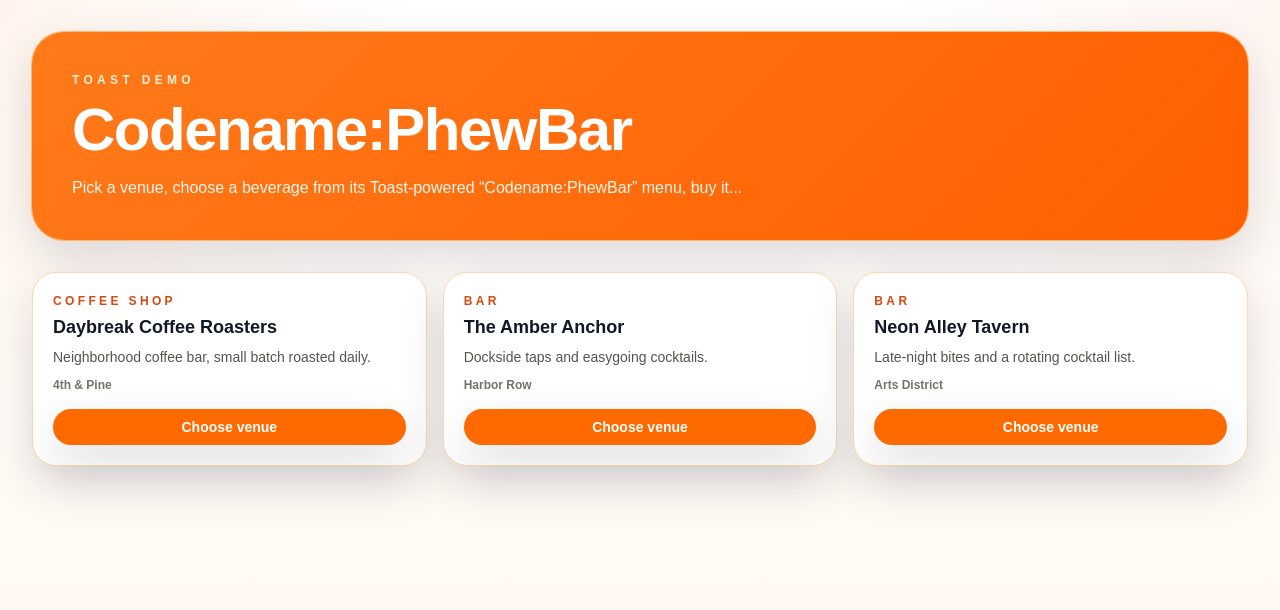
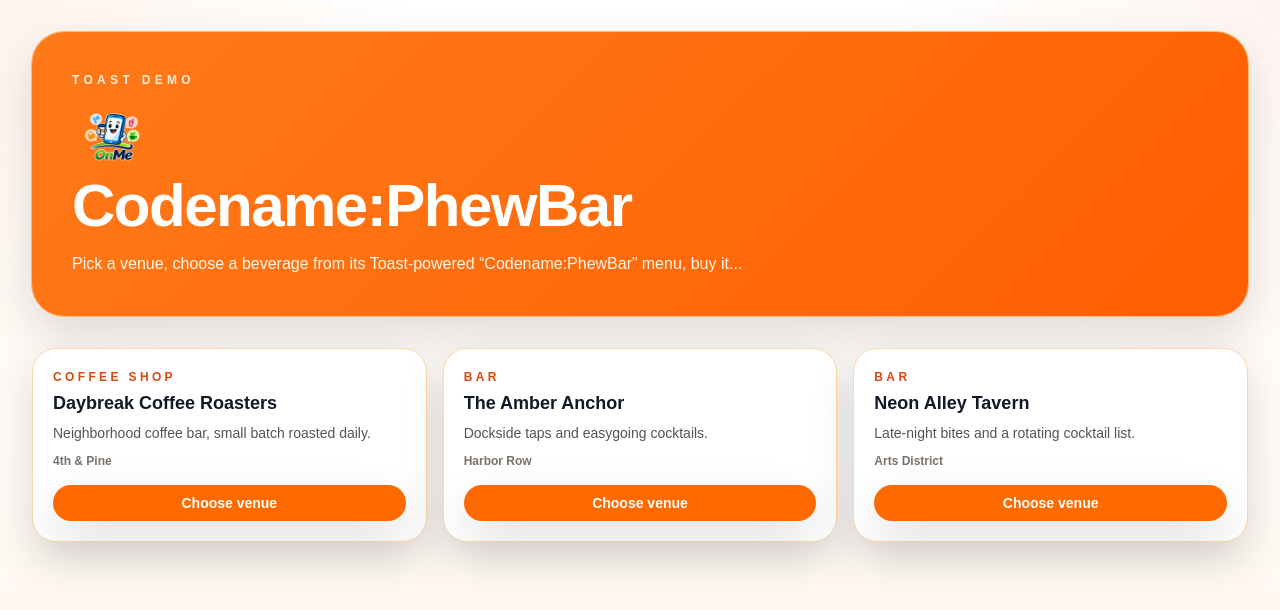
Before and after one commit to ifyouhadanegg/Toaster, a Next.js app: page / in a window 1280 px wide. Shown: the top 610 px of the page. Built offline with nearby package versions, Linux system fonts and the light colour scheme.

Commit message:
Add On Me logo to brand surfaces

```diff
--- a/app/page.tsx
+++ b/app/page.tsx
@@ -1,5 +1,6 @@
 "use client";
 
+import Image from 'next/image';
 import { useEffect, useState } from 'react';
 import { VenueList } from '@/components/venue/VenueList';
 import { MenuGroups } from '@/components/menu/MenuGroups';
@@ -144,6 +145,7 @@
     <main className="mx-auto min-h-screen max-w-7xl px-4 py-8 sm:px-6 lg:px-8">
       <div className="overflow-hidden rounded-[2rem] bg-[linear-gradient(135deg,#ff7a1a_0%,#ff5f00_100%)] px-6 py-8 text-white shadow-panel ring-1 ring-orange-300 sm:px-10 sm:py-10">
         <p className="text-xs font-bold uppercase tracking-[0.36em] text-orange-100">Toast Demo</p>
+        <Image src="/onme-logo.png" alt="On Me" width={180} height={64} className="mt-5 h-12 w-auto object-contain object-left sm:h-14" priority />
         <h1 className="mt-3 max-w-2xl text-4xl font-black tracking-tight text-white sm:text-6xl">Codename:PhewBar</h1>
         <p className="mt-4 max-w-2xl text-sm leading-7 text-orange-50 sm:text-base">
           Pick a venue, choose a beverage from its Toast-powered &ldquo;Codename:PhewBar&rdquo; menu, buy it...
--- a/app/redeem/[token]/page.tsx
+++ b/app/redeem/[token]/page.tsx
@@ -1,3 +1,5 @@
+import Image from 'next/image';
+
 export default async function RedeemPage({
   params,
   searchParams
@@ -11,6 +13,7 @@
   return (
     <main className="flex min-h-screen items-center justify-center px-6 py-12">
       <div className="w-full max-w-xl rounded-[2rem] bg-white p-8 text-center shadow-panel ring-1 ring-orange-100 sm:p-12">
+        <Image src="/onme-logo.png" alt="On Me" width={180} height={64} className="mx-auto h-14 w-auto object-contain" priority />
         <p className="text-xs font-bold uppercase tracking-[0.36em] text-orange-600">Codename:PhewBar</p>
         <h1 className="mt-4 text-3xl font-black tracking-tight text-ink sm:text-4xl">
           Thanks for testing the Toast experience on Codename:PhewBar
```
Also changed, not shown: public/onme-logo.png (added).
